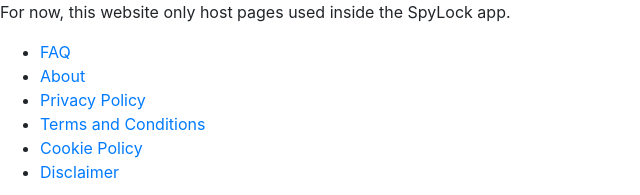
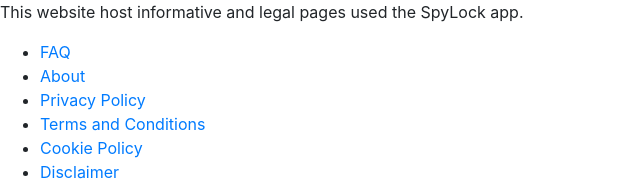
Before and after one commit to grizai/info.spylock.app, a Jekyll site: the page built from index.md, in a window 1280 px wide. Shown: the top 195 px of the page, without its empty margins (0-640 px from the left). Built offline with Jekyll 4.4.1, drawn with Linux system fonts in a browser that asks for light colours; nearby versions of some CDN libraries.

Commit message:
index update

```diff
--- a/index.md
+++ b/index.md
@@ -2,7 +2,7 @@
 layout: default
 ---
 
-For now, this website only host pages used inside the SpyLock app.
+This website host informative and legal pages used the SpyLock app.
 
 - [FAQ](faq)
 - [About](about)
```
